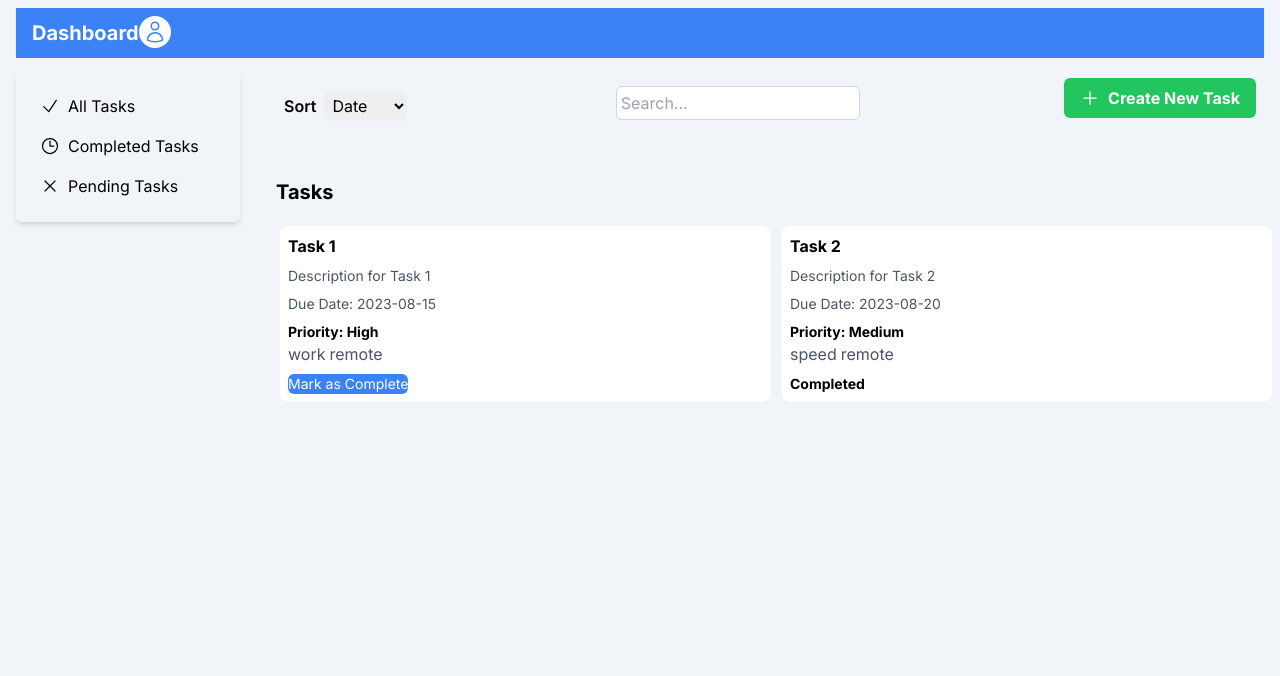
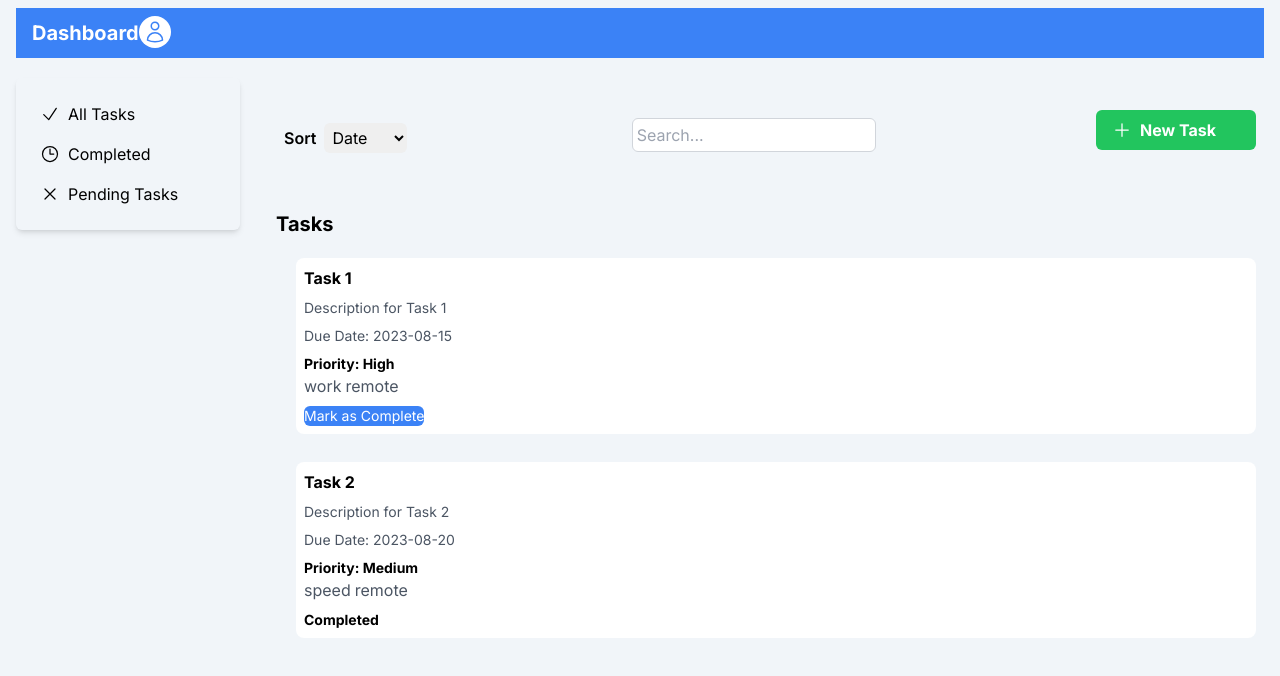
Before and after one commit to danmesfin/to-do-list-app, a Next.js app: page /dashboard in a window 1280 px wide. Shown: the top 676 px of the page. Built offline with nearby package versions, Linux system fonts and the light colour scheme.

Commit message:
updated ..

```diff
--- a/src/Components/Header/index.tsx
+++ b/src/Components/Header/index.tsx
@@ -5,6 +5,7 @@ import { useRouter } from "next/navigation";
 import { logoutUser } from "../../Redux/user/userSlice";
 import { UserIcon } from "@heroicons/react/24/outline";
 import { signOut, getAuth } from "firebase/auth";
+
 const Header: React.FC = () => {
   const [isProfileOpen, setIsProfileOpen] = useState(false);
   const currentUser = useSelector((state: any) => state.user.currentUser);
@@ -24,8 +25,8 @@ const Header: React.FC = () => {
 
   return (
     <header
-      className="flex justify-between items-center
-     bg-blue-500 text-white px-4 py-2"
+      className="flex justify-between items-center bg-blue-500
+     text-white px-4 py-2 md:fixed md:top-0 w-full z-50"
     >
       <h1 className="text-xl font-bold">Dashboard</h1>
       <div className="relative">
--- a/src/Components/sideBar/SideBar.tsx
+++ b/src/Components/sideBar/SideBar.tsx
@@ -17,9 +17,9 @@ const Sidebar: React.FC<SidebarProps> = ({
   return (
     <div
       className="w-full bg-gradient-to-b from-gray-200 via-blue-300
-     rounded-md shadow-md to-blue-700 h-full md:w-48 p-4 mt-3 md:h-full"
+     rounded-md shadow-md to-blue-700 h-full md:w-48 p-4 md:mt-3 md:fixed z-10"
     >
-      <ul>
+      <ul className="flex flex-col md:mt-8 ">
         <li
           className={`cursor-pointer p-2 hover:bg-gray-300 flex items-center text-black ${
             selectedOption === "all" ? "bg-blue-300" : ""
@@ -40,7 +40,7 @@ const Sidebar: React.FC<SidebarProps> = ({
           <span className="mr-2">
             <ClockIcon className="h-5 w-5" />
           </span>
-          Completed Tasks
+          Completed
         </li>
         <li
           className={`cursor-pointer p-2 hover:bg-gray-300 flex items-center text-black ${
--- a/src/app/dashboard/page.tsx
+++ b/src/app/dashboard/page.tsx
@@ -74,9 +74,9 @@ const HomePage: React.FC = () => {
   });
 
   return (
-    <div className="flex flex-col min-h-screen w-full pt-2 md:px-4 bg-slate-100">
+    <div className="flex flex-col min-h-screen w-full pb-8 pt-2 md:px-4 bg-slate-100">
       {/* Sidebar */}
-      <div className="lg:hidden flex justify-end mb-1">
+      <div className="lg:hidden flex justify-end mb-1 ml-4 left-4">
         <button
           className="p-2 rounded-md bg-gray-400"
           onClick={handleSidebarToggle}
@@ -88,21 +88,19 @@ const HomePage: React.FC = () => {
           )}
         </button>
       </div>
-
       <Header />
-
       <div className="flex flex-wrap md:flex-nowrap">
         {/* Sidebar */}
         <div
           className={`${
             isSidebarOpen ? "block" : "hidden lg:block"
-          } w-full lg:w-56 lg:flex-shrink-0 lg:mr-8`}
+          } w-full lg:w-56 lg:flex-shrink-0 mt-5 lg:mr-8`}
         >
           <Sidebar onSelectOption={handleOptionSelect} selectedOption={""} />
         </div>
 
         {/* Main Content */}
-        <div className="w-full">
+        <div className="w-full mt-8">
           <div className="w-full flex flex-col mt-3 mb-4 md:flex-row md:justify-between md:rounded md:p-2">
             <div className="flex mb-2 md:mb-0 md:justify-center md:items-center md:rounded-tl md:rounded-bl md:py-2">
               <label
@@ -126,18 +124,18 @@ const HomePage: React.FC = () => {
             </div>
 
             {/* Search */}
-            <div className="relative py-2 md:mb-0">
+            <div className="relative py-2 md:mb-0 z-0">
               <SearchBar value={searchTerm} onChange={handleSearch} />
             </div>
 
             <button
               onClick={handleOpenModal}
-              className="bg-green-500 text-white px-4 rounded-md font-bold md:h-10
+              className=" w-40 h-8 bg-green-500 text-white px-4 rounded-md font-bold md:h-10
                flex items-center space-x-2 hover:bg-green-600 focus:outline-none
                 focus:ring focus:ring-opacity-50"
             >
               <PlusIcon className="h-5 w-5" />
-              <span>Create New Task</span>
+              <span>New Task</span>
             </button>
           </div>
 
@@ -150,7 +148,7 @@ const HomePage: React.FC = () => {
           )}
 
           <h2 className="text-xl font-bold p-1 mt-8 text-black">Tasks</h2>
-          <div className="w-full mt-2 md:mx-2 py-2 flex flex-wrap md:flex-nowrap gap-1 md:gap-3">
+          <div className="w-full mt-2 md:mx-2 py-2 flex flex-wrap gap-1 md:gap-3 px-4">
             {filteredTasks.map((task) => (
               <Task
                 key={task.id}
--- a/src/app/reset-password/page.tsx
+++ b/src/app/reset-password/page.tsx
@@ -33,7 +33,7 @@ const ResetPassword: React.FC = () => {
       className="min-h-screen flex flex-col items-center justify-center
     bg-gradient-to-br from-purple-500 to-blue-500"
     >
-      <div className="px-4 py-2 bg-white rounded-lg flex flex-col items-center">
+      <div className="px-4 pt-5 pb-2 bg-white rounded-lg flex flex-col items-center">
         <h1 className="text-2xl font-bold mb-4 text-blue-500 text-center">
           Reset Password
         </h1>
```
